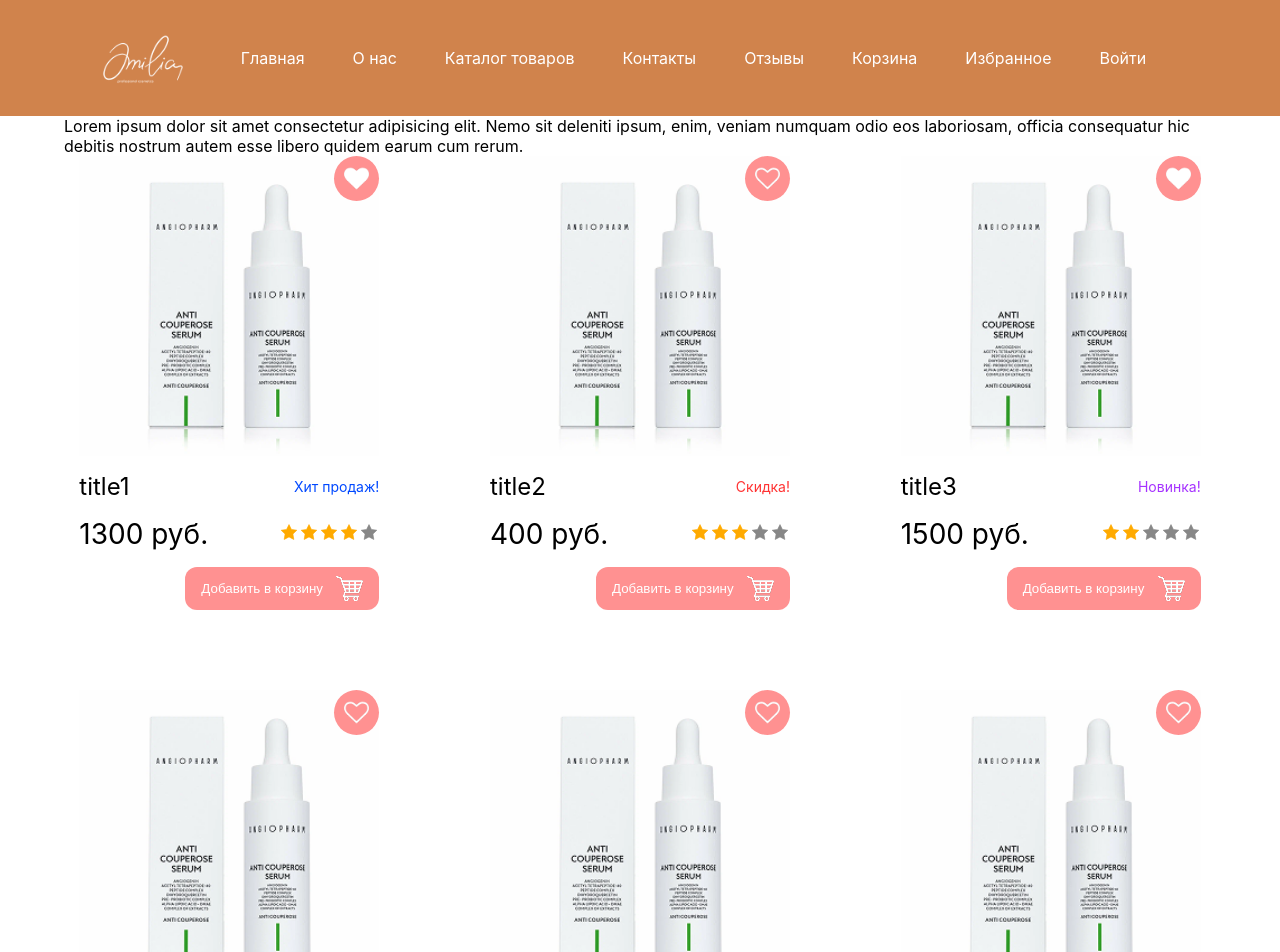
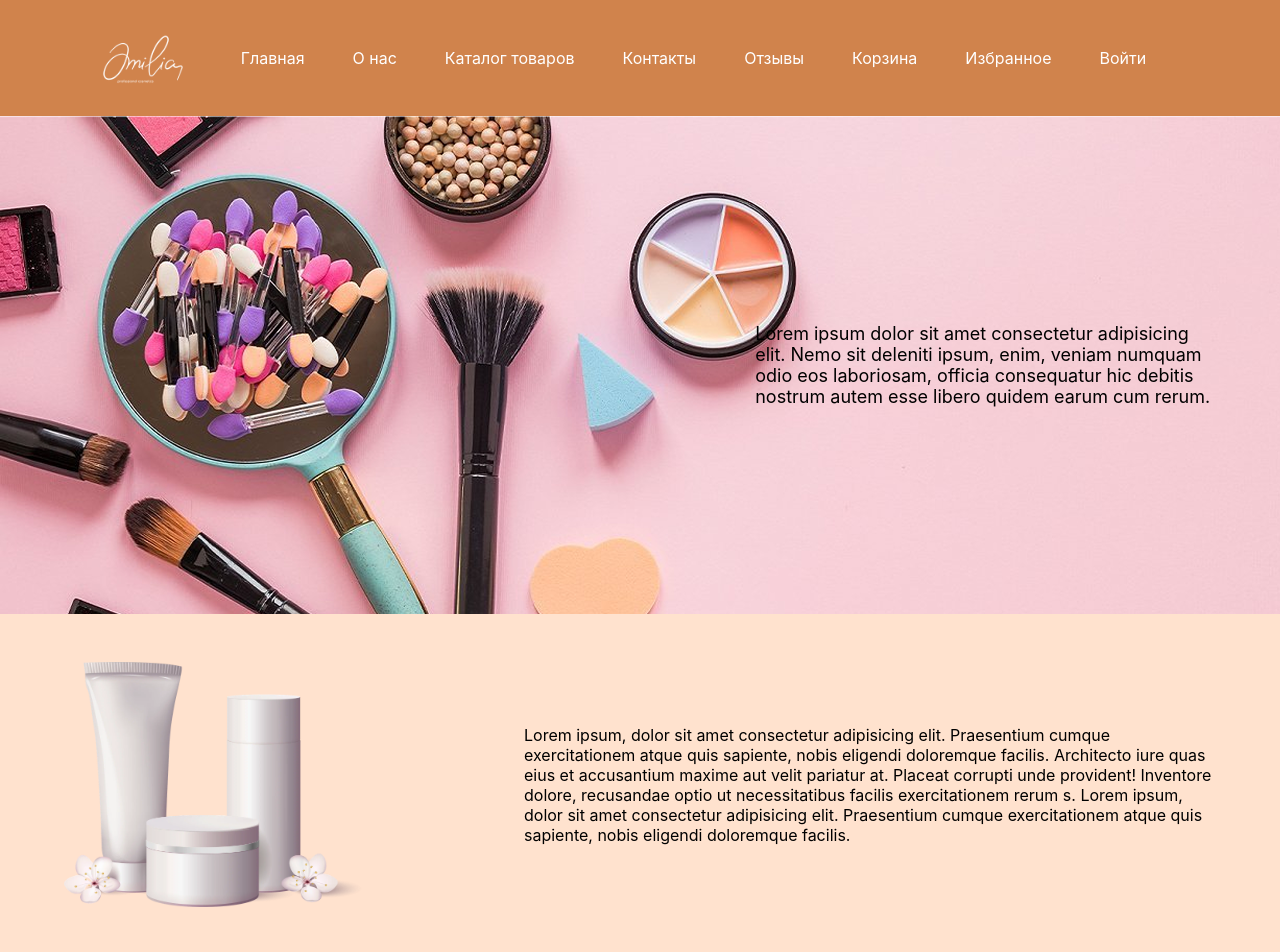
Before and after one commit to Annddreyy/magazine, a React (Create React App) app: page / in a window 1280 px wide. Shown: the top 952 px of the page. Built offline with nearby package versions, Linux system fonts and the light colour scheme.

Commit message:
feat: add section about mini

```diff
--- /dev/null
+++ b/src/components/AboutMini/AboutMini.jsx
@@ -0,0 +1,24 @@
+import aboutMiniImg from './../../assets/images/diploma.webp';
+import classes from './AboutMini.module.css';
+
+const AboutMini = () => {
+    return (
+        <section className={ classes.aboutMini }>
+            <div className="container">
+                <div className={ classes.items }>
+                    <img src={ aboutMiniImg } alt="" />
+                    <p>
+                        Lorem ipsum, dolor sit amet consectetur adipisicing elit. Praesentium cumque
+                        exercitationem atque quis sapiente, nobis eligendi doloremque facilis. Architecto
+                        iure quas eius et accusantium maxime aut velit pariatur at. Placeat corrupti unde
+                        provident! Inventore dolore, recusandae optio ut necessitatibus facilis
+                        exercitationem rerum s.  Lorem ipsum, dolor sit amet consectetur adipisicing elit.
+                        Praesentium cumque exercitationem atque quis sapiente, nobis eligendi doloremque facilis.
+                    </p>
+                </div>
+            </div>
+        </section>
+    )
+};
+
+export default AboutMini;
--- /dev/null
+++ b/src/components/AboutMini/AboutMini.module.css
@@ -0,0 +1,14 @@
+.aboutMini {
+    background-color: var(--beige);
+}
+
+.items {
+    display: flex;
+    align-items: center;
+    padding: 3em 0;
+    gap: 10em;
+}
+
+.items > img {
+    width: 300px;
+}
--- a/src/components/Products/Products.module.css
+++ b/src/components/Products/Products.module.css
@@ -1,6 +1,6 @@
 .cards {
     display: grid;
     grid-template-columns: repeat(3, 1fr);
-    margin: auto;
+    margin-top: 3em;
     gap: 5em;
 }
--- a/src/components/TopPart/TopPart.jsx
+++ b/src/components/TopPart/TopPart.jsx
@@ -1,12 +1,16 @@
+import classes from './TopPart.module.css';
+
 const TopPart = () => {
     return (
-        <div className='container'>
-            <p>
-                Lorem ipsum dolor sit amet consectetur adipisicing elit. Nemo sit deleniti ipsum, enim,
-                veniam numquam odio eos laboriosam, officia consequatur hic debitis nostrum autem esse
-                libero quidem earum cum rerum.
-            </p>
-        </div>
+        <section className={ classes.topPart }>
+            <div className={ classes.item + ' ' + 'container' }>
+                <p className={ classes.text }>
+                    Lorem ipsum dolor sit amet consectetur adipisicing elit. Nemo sit deleniti ipsum, enim,
+                    veniam numquam odio eos laboriosam, officia consequatur hic debitis nostrum autem esse
+                    libero quidem earum cum rerum.
+                </p>
+            </div>
+        </section>
     )
 }
 
--- a/src/components/TopPart/TopPart.module.css
+++ b/src/components/TopPart/TopPart.module.css
@@ -0,0 +1,15 @@
+.topPart {
+    display: flex;
+    height: 498px;
+    background: url('./../../assets/images/main-part.png');
+}
+
+.item {
+    align-self: center;
+    justify-items: end;
+}
+
+.text {
+    font-size: 18px;
+    width: 40%;
+}
--- a/src/index.css
+++ b/src/index.css
@@ -62,6 +62,12 @@
     initial-value: #a633ff;
 }
 
+@property --beige {
+    syntax: "<color>";
+    inherits: true;
+    initial-value: #FFE2CE;
+}
+
 :root {
     --dark-orange: #d0834c;
     --white: #fff;
@@ -69,4 +75,5 @@
     --red: #ff3333;
     --blue: #0048FF;
     --purple: #a633ff;
+    --beige: #FFE2CE;
 }
--- a/src/pages/Main.jsx
+++ b/src/pages/Main.jsx
@@ -1,12 +1,14 @@
 import HeaderContainer from "../components/Header/HeaderContainer";
 import ProductsContainer from "../components/Products/ProductsContainer";
 import TopPart from '../components/TopPart/TopPart';
+import AboutMini from "../components/AboutMini/AboutMini";
 
 const Main = (props) => {
     return (
         <div>
             <HeaderContainer />
             <TopPart />
+            <AboutMini />
             <ProductsContainer />
         </div>
     )
```
Also changed, not shown: src/assets/images/diploma.webp (added).
